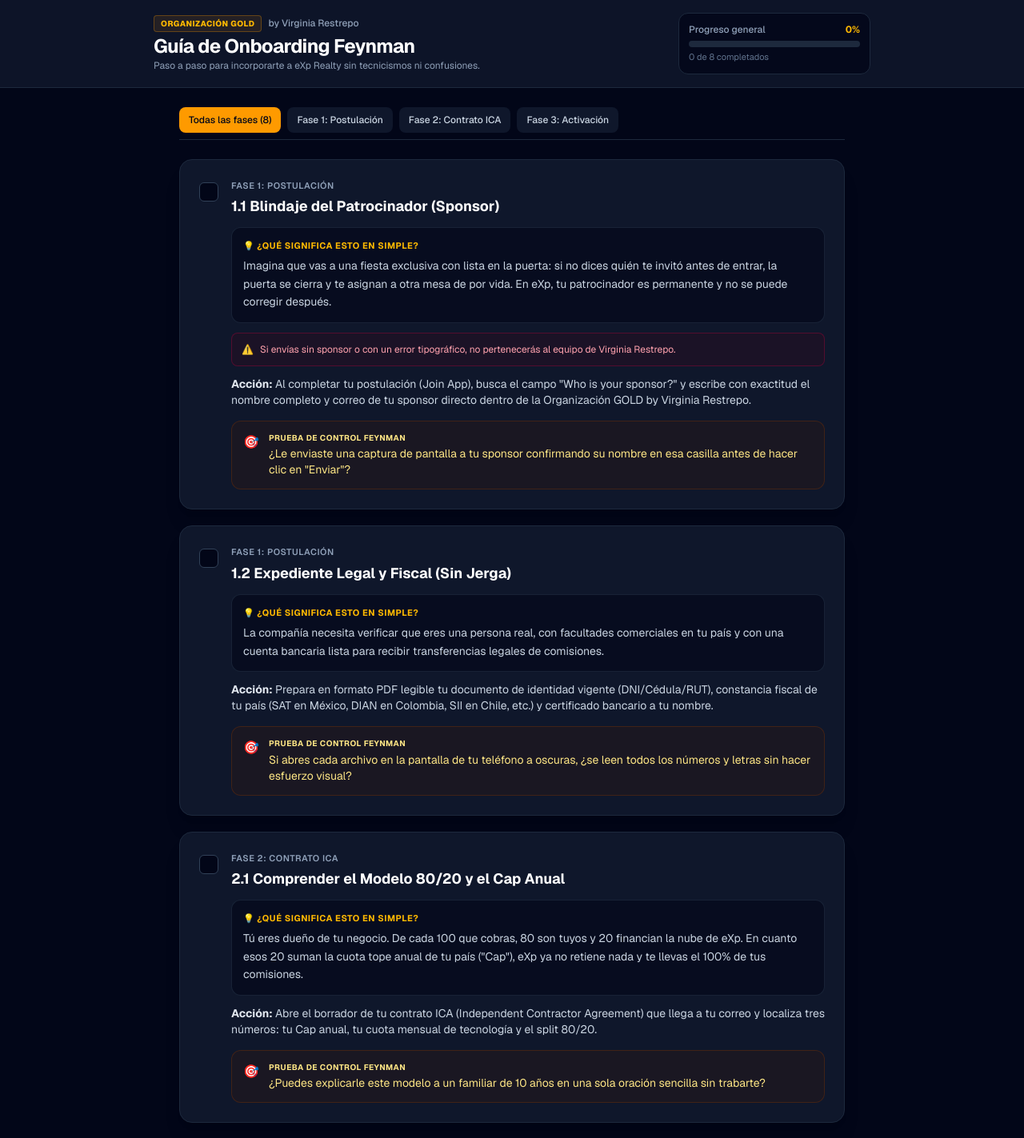
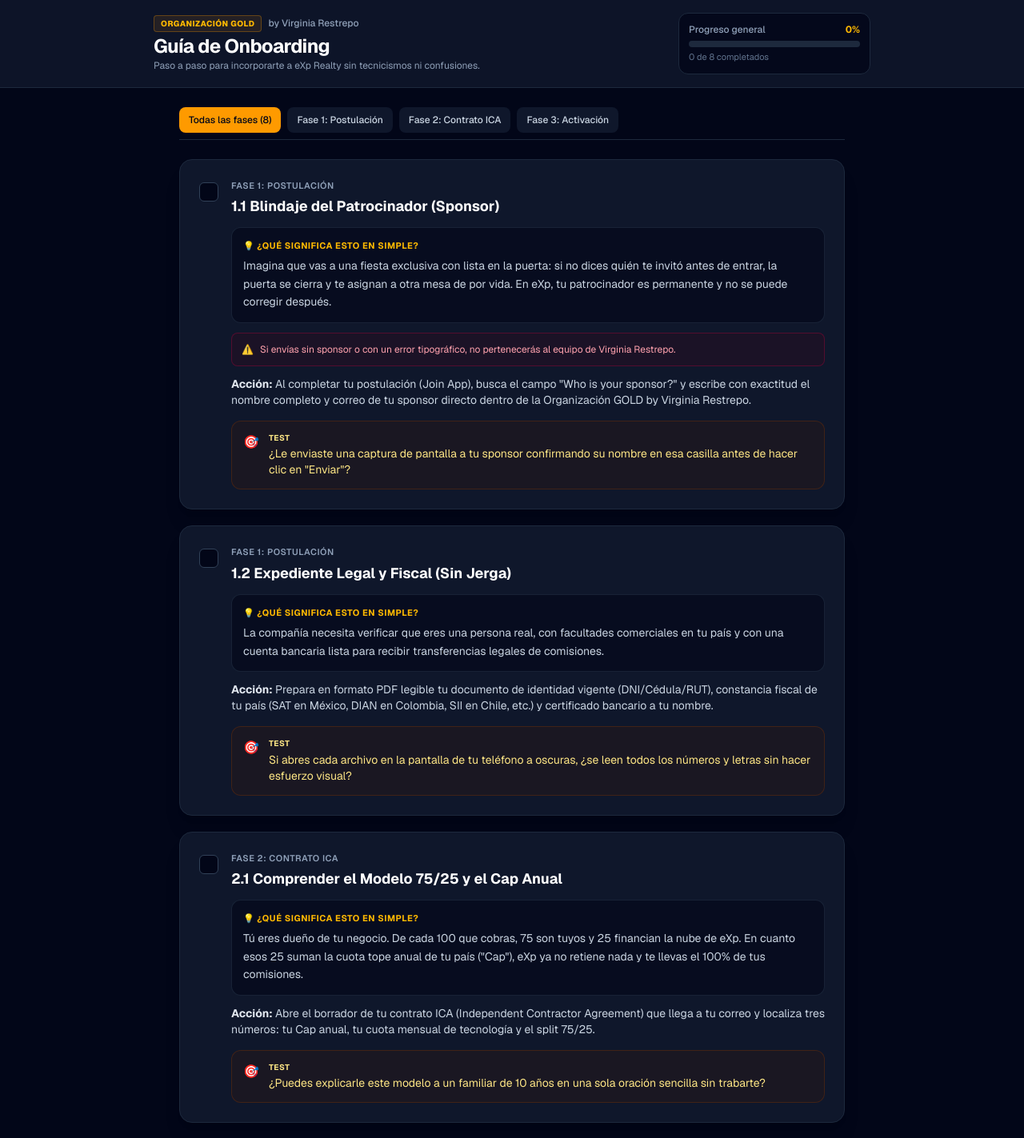
Before and after one commit to cburagli79/exp_onboarding, a Next.js app: page / in a window 1280 px wide. Shown: the top 1423 px of the page at 80% size. Built offline with nearby package versions, Linux system fonts and the light colour scheme.

Commit message:
fix: update cala model to 75-25 and rename feynman label to test

```diff
--- a/src/app/page.tsx
+++ b/src/app/page.tsx
@@ -45,11 +45,11 @@ const ONBOARDING_TASKS: Task[] = [
     id: "2.1",
     phaseId: 2,
     phaseName: "Fase 2: Contrato ICA",
-    title: "2.1 Comprender el Modelo 80/20 y el Cap Anual",
+    title: "2.1 Comprender el Modelo 75/25 y el Cap Anual",
     feynmanConcept:
-      'Tú eres dueño de tu negocio. De cada 100 que cobras, 80 son tuyos y 20 financian la nube de eXp. En cuanto esos 20 suman la cuota tope anual de tu país ("Cap"), eXp ya no retiene nada y te llevas el 100% de tus comisiones.',
+      'Tú eres dueño de tu negocio. De cada 100 que cobras, 75 son tuyos y 25 financian la nube de eXp. En cuanto esos 25 suman la cuota tope anual de tu país ("Cap"), eXp ya no retiene nada y te llevas el 100% de tus comisiones.',
     action:
-      "Abre el borrador de tu contrato ICA (Independent Contractor Agreement) que llega a tu correo y localiza tres números: tu Cap anual, tu cuota mensual de tecnología y el split 80/20.",
+      "Abre el borrador de tu contrato ICA (Independent Contractor Agreement) que llega a tu correo y localiza tres números: tu Cap anual, tu cuota mensual de tecnología y el split 75/25.",
     feynmanCheck:
       '¿Puedes explicarle este modelo a un familiar de 10 años en una sola oración sencilla sin trabarte?',
   },
@@ -173,7 +173,7 @@ export default function GoldOnboardingGuide() {
               <span className="text-xs text-slate-400 font-medium">by Virginia Restrepo</span>
             </div>
             <h1 className="text-xl sm:text-2xl font-bold tracking-tight text-white mt-0.5">
-              Guía de Onboarding Feynman
+              Guía de Onboarding
             </h1>
             <p className="text-xs text-slate-400">
               Paso a paso para incorporarte a eXp Realty sin tecnicismos ni confusiones.
@@ -305,7 +305,7 @@ export default function GoldOnboardingGuide() {
                       {task.title}
                     </h2>
 
-                    {/* Explicación en lenguaje simple (Método Feynman) */}
+                    {/* Explicación en lenguaje simple */}
                     <div className="mt-3 text-xs sm:text-sm text-slate-300 leading-relaxed bg-slate-950/60 p-3.5 rounded-xl border border-slate-800/80">
                       <span className="text-amber-400 font-bold block mb-1 text-[11px] uppercase tracking-wider">
                         💡 ¿Qué significa esto en simple?
@@ -326,7 +326,7 @@ export default function GoldOnboardingGuide() {
                       <strong className="text-slate-200">Acción:</strong> {task.action}
                     </div>
 
-                    {/* Pregunta de Verificación Feynman */}
+                    {/* Test */}
                     <div
                       className={`mt-4 p-3.5 rounded-xl border text-xs sm:text-sm flex items-start gap-3 transition ${
                         isDone
@@ -337,7 +337,7 @@ export default function GoldOnboardingGuide() {
                       <span className="text-base shrink-0">🎯</span>
                       <div>
                         <span className="font-bold uppercase tracking-wider text-[10px] block mb-0.5">
-                          Prueba de Control Feynman
+                          Test
                         </span>
                         <span>{task.feynmanCheck}</span>
                       </div>
```
